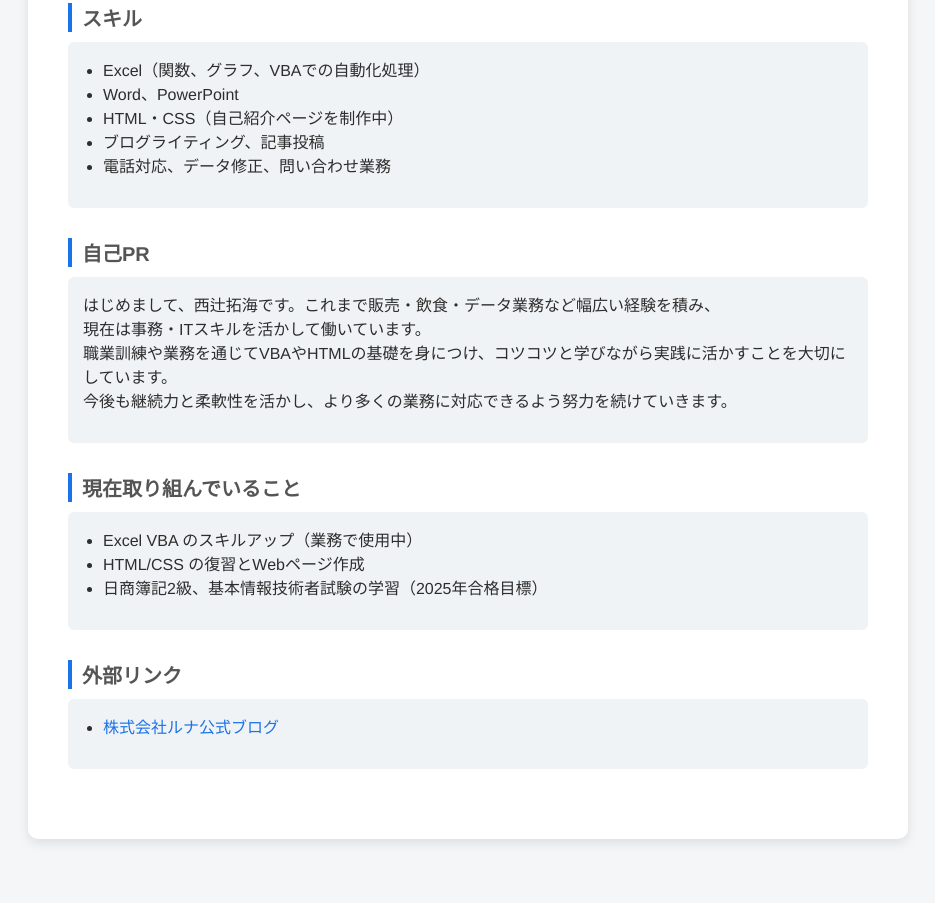
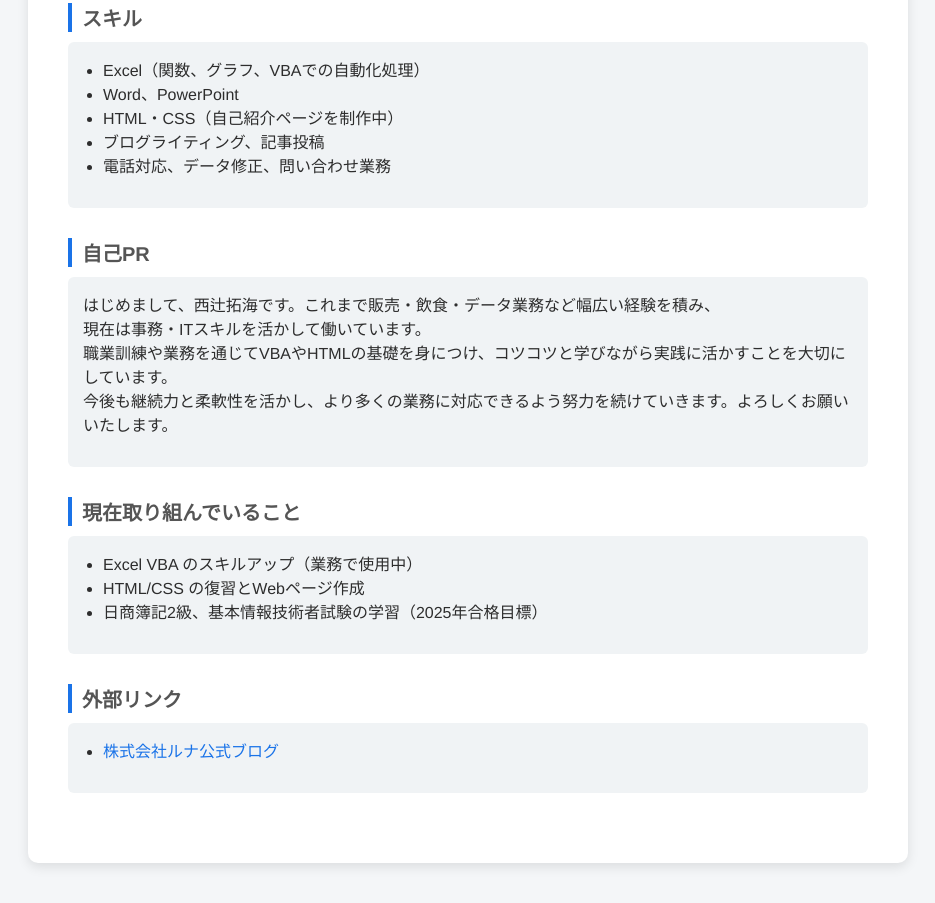
Before and after one commit to takumi123456/profile-page, a plain HTML site: page index.html in a window 1280 px wide. Shown: the part 1063-1966 px from the top of the page, without its empty margins (172-1107 px from the left). Before the commit the page ends 1942 px from the top, so only its background shows below. Drawn offline with Linux system fonts and the light colour scheme.

Commit message:
Update index.html

```diff
--- a/index.html
+++ b/index.html
@@ -139,7 +139,7 @@
           はじめまして、西辻拓海です。これまで販売・飲食・データ業務など幅広い経験を積み、<br>
           現在は事務・ITスキルを活かして働いています。<br>
           職業訓練や業務を通じてVBAやHTMLの基礎を身につけ、コツコツと学びながら実践に活かすことを大切にしています。<br>
-          今後も継続力と柔軟性を活かし、より多くの業務に対応できるよう努力を続けていきます。
+          今後も継続力と柔軟性を活かし、より多くの業務に対応できるよう努力を続けていきます。よろしくお願いいたします。
         </p>
       </div>
     </div>
```
